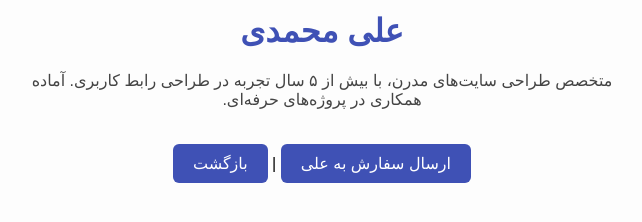
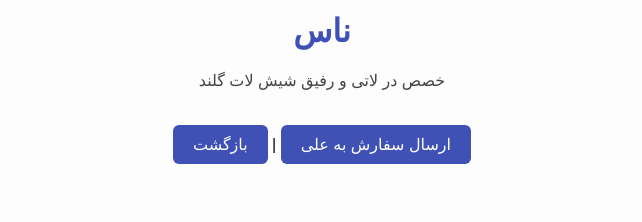
Before and after one commit to golden-tech1/malmer, a plain HTML site: page ali.html in a window 1280 px wide. Shown: the part 66-288 px from the top of the page, without its empty margins (318-960 px from the left). Drawn offline with Linux system fonts and the light colour scheme.

Commit message:
Update ali.html

```diff
--- a/ali.html
+++ b/ali.html
@@ -40,8 +40,8 @@
 </head>
 <body>
   <img src="images/ali.jpg" alt="علی محمدی" />
-  <h1>علی محمدی</h1>
-  <p>متخصص طراحی سایت‌های مدرن، با بیش از ۵ سال تجربه در طراحی رابط کاربری. آماده همکاری در پروژه‌های حرفه‌ای.</p>
+  <h1>ناس</h1>
+  <p>خصص در  لاتی  و رفیق شیش لات گلند</p>
   <a href="mailto:ali@example.com">ارسال سفارش به علی</a> |
   <a href="index.html">بازگشت</a>
 </body>
```
